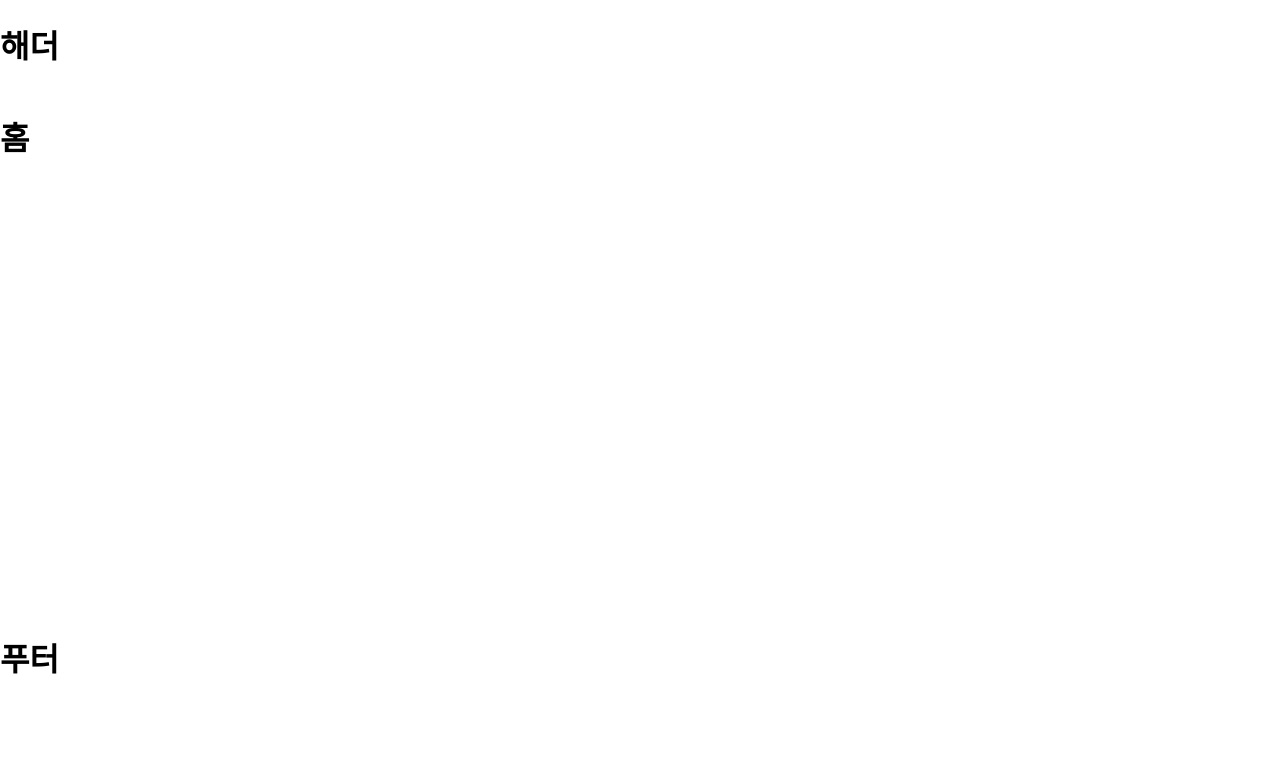
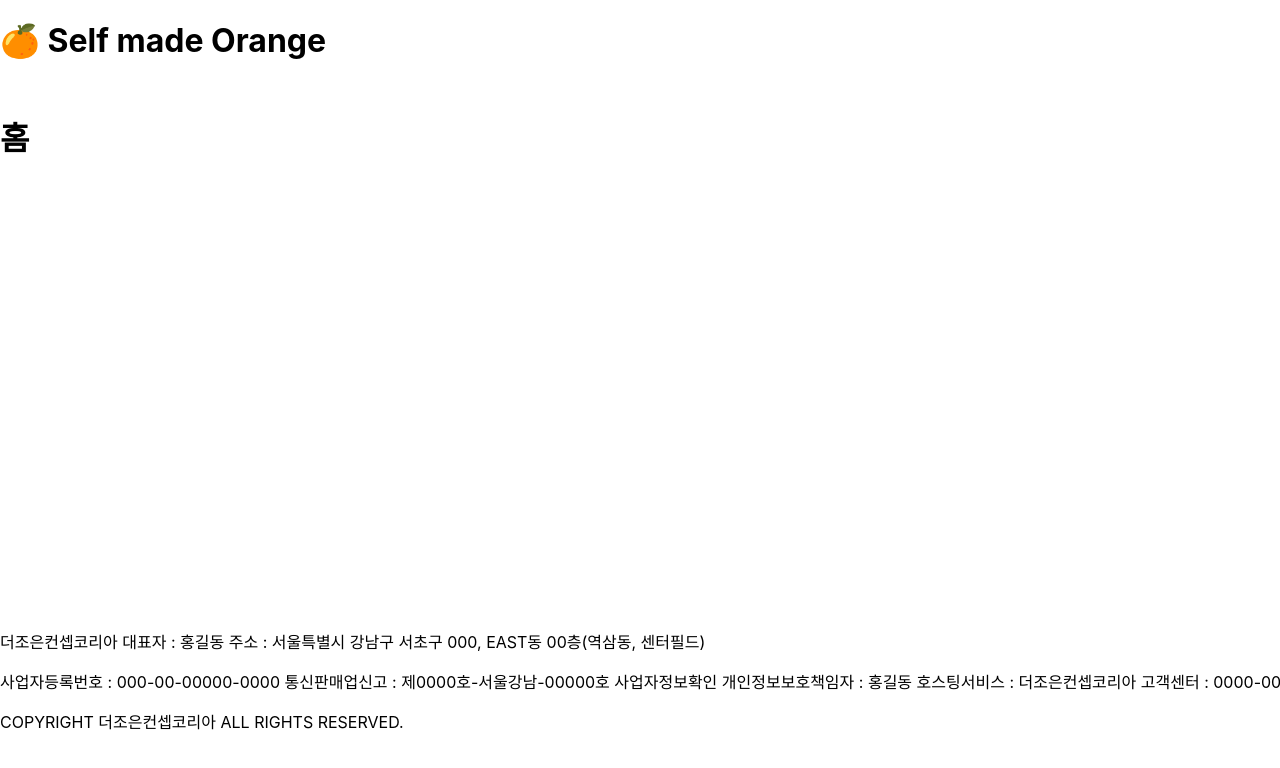
Before and after one commit to ChoiEdle/selfmade, a React (Create React App) app in the folder react/self-react/: page / in a window 1280 px wide. Shown: the top 768 px of the page. Built offline with nearby package versions, Linux system fonts and the light colour scheme.

Commit message:
10-10 commit

```diff
--- a/react/self-react/src/components/commons/Footer.jsx
+++ b/react/self-react/src/components/commons/Footer.jsx
@@ -1,7 +1,20 @@
 export function Footer () {
     return (
         <footer>
-            <h1>푸터</h1>
+             <p>
+                더조은컨셉코리아 대표자 : 홍길동
+                주소 : 서울특별시 강남구 서초구 000, EAST동 00층(역삼동, 센터필드)
+            </p>
+            <p>
+                사업자등록번호 : 000-00-00000-0000
+                통신판매업신고 : 제0000호-서울강남-00000호 사업자정보확인
+                개인정보보호책임자 : 홍길동
+                호스팅서비스 : 더조은컨셉코리아
+                고객센터 : 0000-0000
+            </p>
+            <p>
+                COPYRIGHT 더조은컨셉코리아 ALL RIGHTS RESERVED.
+            </p>
         </footer>
     );
 }
--- a/react/self-react/src/components/commons/Header.jsx
+++ b/react/self-react/src/components/commons/Header.jsx
@@ -1,7 +1,8 @@
 export function Header () {
     return (
         <header>
-            <h1>해더</h1>
+            <h1>🍊 Self made Orange</h1>
+
         </header>
     );
 }
```
